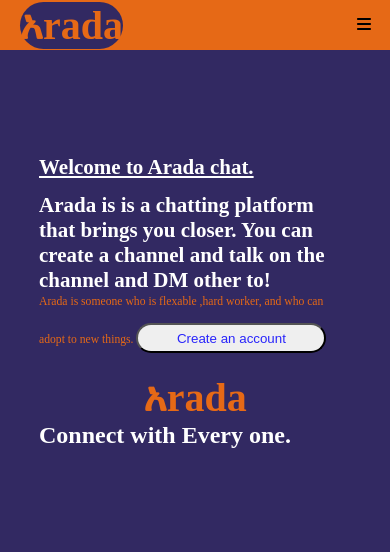
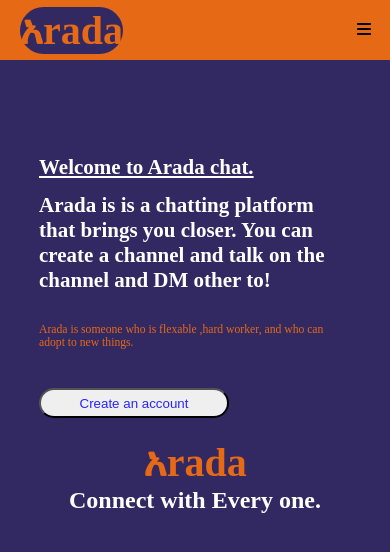
Before and after one commit to sentayhu19/Arada-chat, a React (Create React App) app: page / in a window 390 px wide. Shown: the top 552 px of the page. Built offline with nearby package versions, Linux system fonts and the light colour scheme; no server answers.

Commit message:
Fixed the issue with navigation margin

```diff
--- a/src/components/Home/Index.css
+++ b/src/components/Home/Index.css
@@ -95,6 +95,17 @@
         font-size: 14px;
         width: 100%;
     }
+    .mob{
+        text-align: center;
+    }
+    .mob-arada-desc{
+       margin-top: 30px;
+    }
+    .mob-arada-flex{
+        display: flex;
+        flex-direction: column;
+        gap: 25px;
+    }
 
 }
 
--- a/src/components/Home/Index.js
+++ b/src/components/Home/Index.js
@@ -19,12 +19,14 @@
               <u>Welcome to Arada chat.</u></h2>
              <h2 className='white'>Arada is is a chatting platform that brings you closer.
               You can create a channel and talk on the channel and DM other to! </h2>
-              <small class="orange">Arada is someone who is flexable ,hard worker, and who can adopt to new things.  </small>
+              <div className='mob-arada-flex' >
+              <small class="orange mob-arada-desc">Arada is someone who is flexable ,hard worker, and who can adopt to new things.  </small>
           <button className='signup-on-home' ><NavLink to="/signup">Create an account</NavLink> </button>
+          </div>
           </div>
           <div className="more-info" >
             <h1 className='logo-aa border'>አrada</h1>
-             <h2 className='white'> Connect with Every one. </h2>
+             <h2 className='white mob'> Connect with Every one. </h2>
           </div>
           </div>
 
--- a/src/components/Home/Navbar.css
+++ b/src/components/Home/Navbar.css
@@ -89,7 +89,7 @@
     padding-right: 5%;
     font-size: 25px;
     color: var(--white);
-    padding-top: 35px;
+    padding-top: 19px;
     gap: 3%;
 }
 
@@ -126,6 +126,6 @@
         display: block;
     }
     .mob-nav-1{
-        height: 50px;
+        height: 60px;
     }
 }
```
